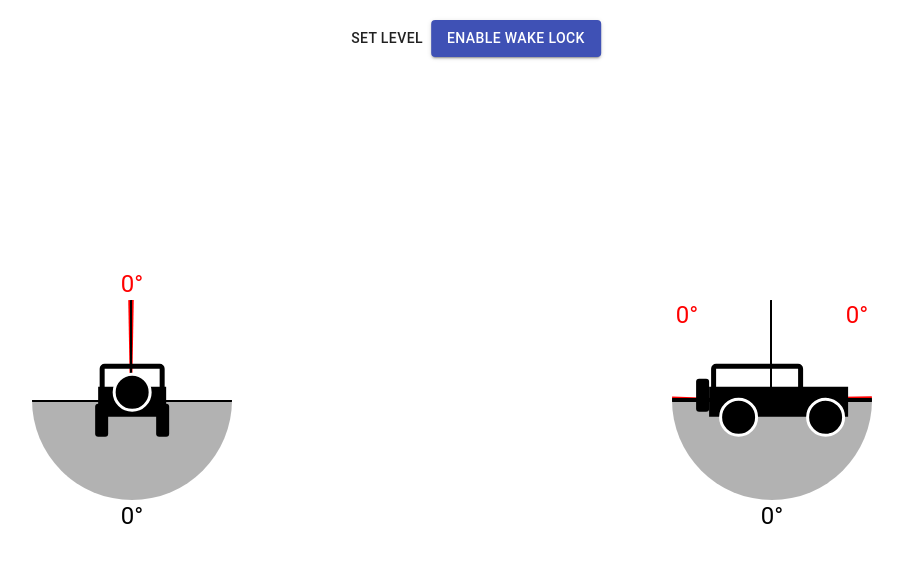
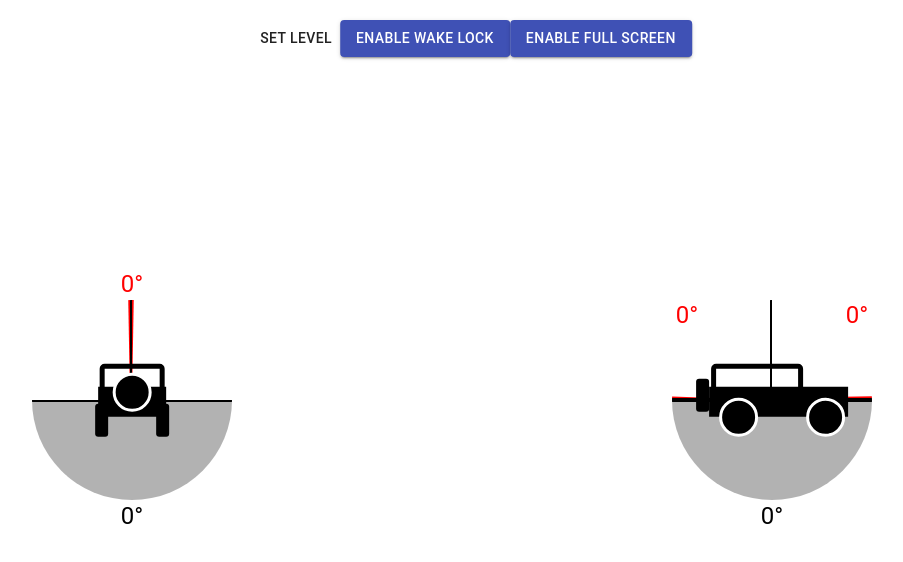
Before and after one commit to 10hendersonm/khaelian.com, a React (Create React App) app in the folder ui/: page / in a window 1280 px wide. Shown: the top 562 px of the page, without its empty margins (188-1091 px from the left). Built offline with nearby package versions, Linux system fonts and the light colour scheme; what nosleep.js would draw is missing.

Commit message:
full screen functionality

```diff
--- a/ui/src/jeep-accelerometer/App.js
+++ b/ui/src/jeep-accelerometer/App.js
@@ -192,6 +192,15 @@ const useStyles = makeStyles(theme => ({
 
 const App = () => {
   const [wakeLock, setWakeLock] = useState(false)
+  const [fullscreen, setFullscreen] = useState(false)
+
+  const handleToggleFullscreen = e => {
+    if (fullscreen) {
+      document.exitFullscreen()
+    } else {
+      document.body.requestFullscreen()
+    }
+  }
 
   const handleEnableWakeLock = e => {
     if (wakeLock) {
@@ -209,13 +218,9 @@ const App = () => {
   const [maxClimbAngle, setMaxClimbAngle] = useState(0)
   const [minClimbAngle, setMinClimbAngle] = useState(0)
   const [maxCamberAngle, setMaxCamberAngle] = useState(0)
-  // const [lastCheck, setLastCheck] = useState(new Date())
 
   const handleDeviceMotion = ({ alpha, beta, gamma }) => {
     if (alpha === 0 && beta === 0 && gamma === 0) return
-    // const now = new Date()
-    // if (now - lastCheck < 2500) return
-    // setLastCheck(now)
     var baseClimbAngle = (90 - Math.abs(gamma)) * (gamma > 0 ? -1 : 1)
     const isFlipped = window.orientation === 90
     if (isFlipped) {
@@ -283,6 +288,13 @@ const App = () => {
         >
           {wakeLock ? 'Disable Wake Lock' : 'Enable Wake Lock'}
         </Button>
+        <Button
+          onClick={handleToggleFullscreen}
+          variant="contained"
+          color={fullscreen ? null : 'primary'}
+        >
+          {fullscreen ? 'Disable Full Screen' : 'Enable Full Screen'}
+        </Button>
       </div>
       {window.orientation === 0 ? (
         <Typography variant="h4">Rotate Device</Typography>
```
